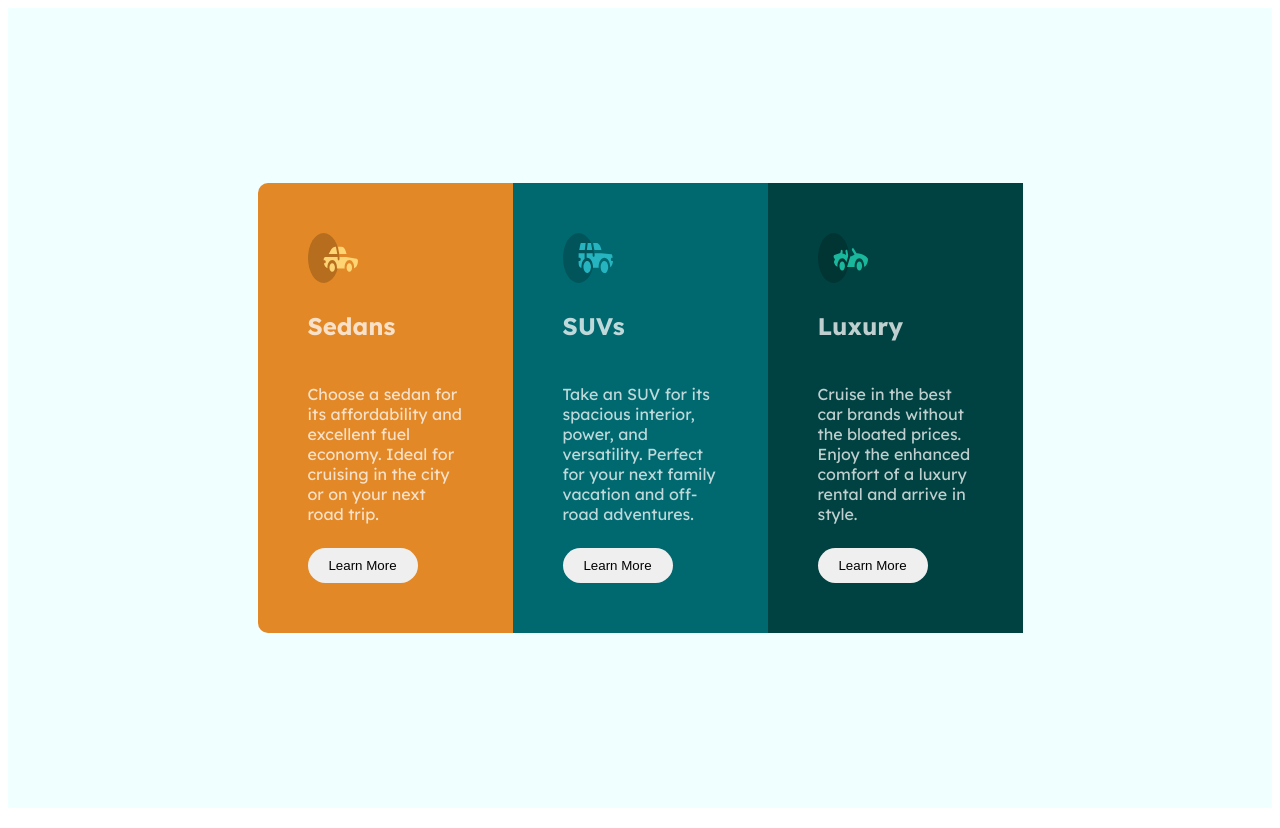
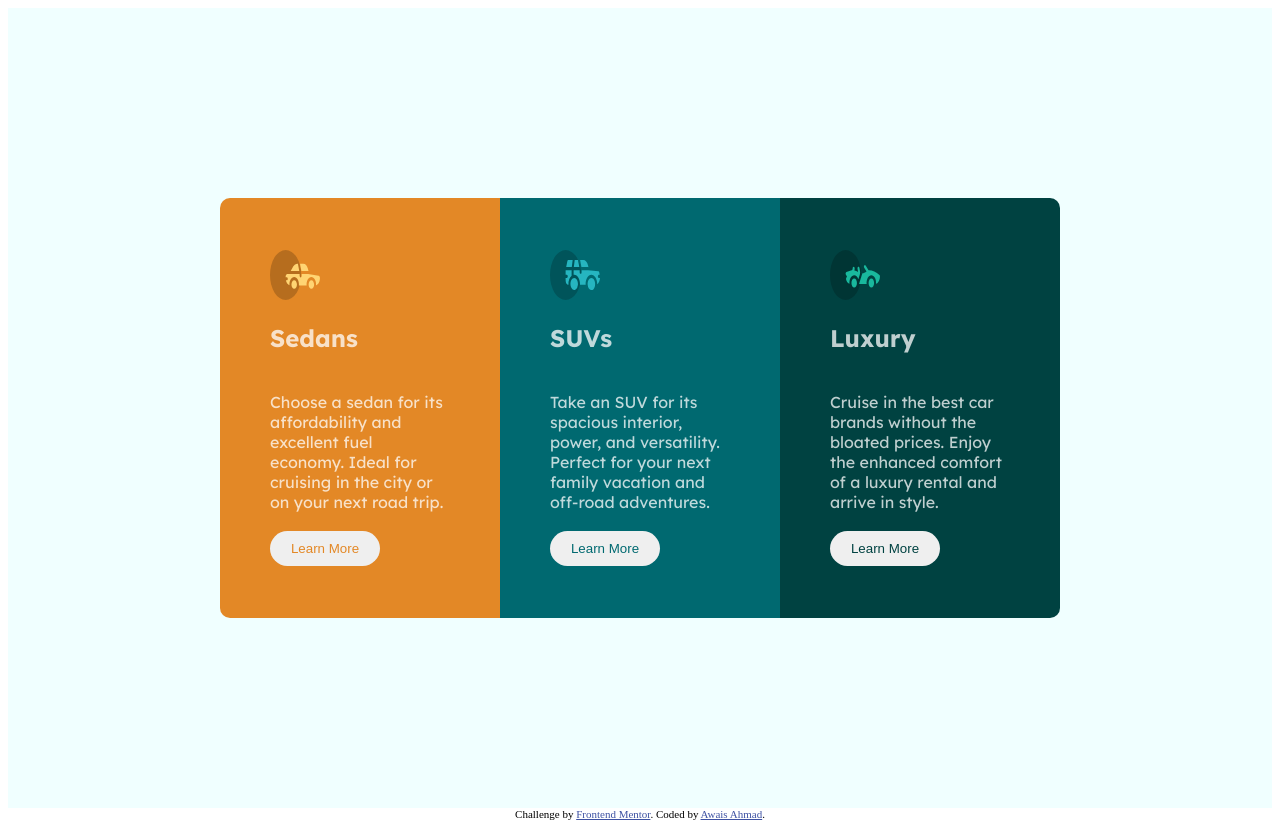
Before and after one commit to AwAiS-ahmd/CSS, a plain HTML site: page 3-column-preview-card-component-main/index.html in a window 1280 px wide. Drawn offline with Linux system fonts and the light colour scheme.

Commit message:
Style 3-column cards with flexbox and colors

```diff
--- a/3-column-preview-card-component-main/index.html
+++ b/3-column-preview-card-component-main/index.html
@@ -3,8 +3,6 @@
   <head>
     <meta charset="UTF-8" />
     <meta name="viewport" content="width=device-width, initial-scale=1.0" />
-    <!-- displays site properly based on user's device -->
-
     <link
       rel="icon"
       type="image/png"
@@ -18,9 +16,6 @@
       rel="stylesheet"
     />
 
-    <title>Frontend Mentor | 3-column preview card component</title>
-
-    <!-- Feel free to remove these styles or customise in your own stylesheet 👍 -->
     <style>
       .cards-preview {
         display: flex;
@@ -32,9 +27,9 @@
       .card {
         display: flex;
         flex-direction: column;
-        justify-content: space-between;
-        width: 155px;
-        height: 350px;
+        justify-content: space-around;
+        width: 180px;
+        height: 320px;
         padding: 50px;
         font-family: "Lexend Deca", sans-serif;
         color: hsla(0, 0%, 100%, 0.75);
@@ -48,26 +43,52 @@
         font-size: 1rem;
         word-wrap: normal;
       }
-      .card:nth-child(1) {
-        background-color: hsl(31, 77%, 52%);
-        border-top-left-radius: 10px;
-        border-bottom-left-radius: 10px;
-      }
-      .card:nth-child(2) {
-        background-color: hsl(184, 100%, 22%);
-      }
-      .card:nth-child(3) {
-        background-color: hsl(179, 100%, 13%);
-      }
+
       .card > button {
         text-align: center;
         height: 35px;
         width: 110px;
         border-radius: 24px;
-        /* margin-top: 40px; */
         border: none;
       }
+      .sedans {
+        background-color: hsl(31, 77%, 52%);
+        border-top-left-radius: 10px;
+        border-bottom-left-radius: 10px;
+      }
+      .suvs {
+        background-color: hsl(184, 100%, 22%);
+      }
+      .luxury {
+        background-color: hsl(179, 100%, 13%);
+        border-top-right-radius: 10px;
+        border-bottom-right-radius: 10px;
+      }
+
+      .sedans>button{
+        color: hsl(31, 77%, 52%);
+
+      }
+
+      .suvs>button{
+        color:  hsl(184, 100%, 22%);;
+
+      }
+
+      .luxury>button{
+        color: hsl(179, 100%, 13%);;
+      }
+
+      footer > .attribution {
+        font-size: 11px;
+        text-align: center;
+      }
+      footer > .attribution a {
+        color: hsl(228, 45%, 44%);
+      }
     </style>
+
+    <title>Frontend Mentor | 3-column preview card component</title>
   </head>
   <body>
     <article class="cards-preview">
@@ -102,11 +123,13 @@
       </section>
     </article>
 
-    <!-- <div class="attribution">
-      Challenge by
-      <a href="https://www.frontendmentor.io?ref=challenge" target="_blank"
-        >Frontend Mentor</a
-      >. Coded by <a href="#">Your Name Here</a>.
-    </div> -->
+    <footer>
+      <div class="attribution">
+        Challenge by
+        <a href="https://www.frontendmentor.io?ref=challenge" target="_blank"
+          >Frontend Mentor</a
+        >. Coded by <a href="https://github.com/AwAiS-ahmd/CSS">Awais Ahmad</a>.
+      </div>
+    </footer>
   </body>
 </html>
```
